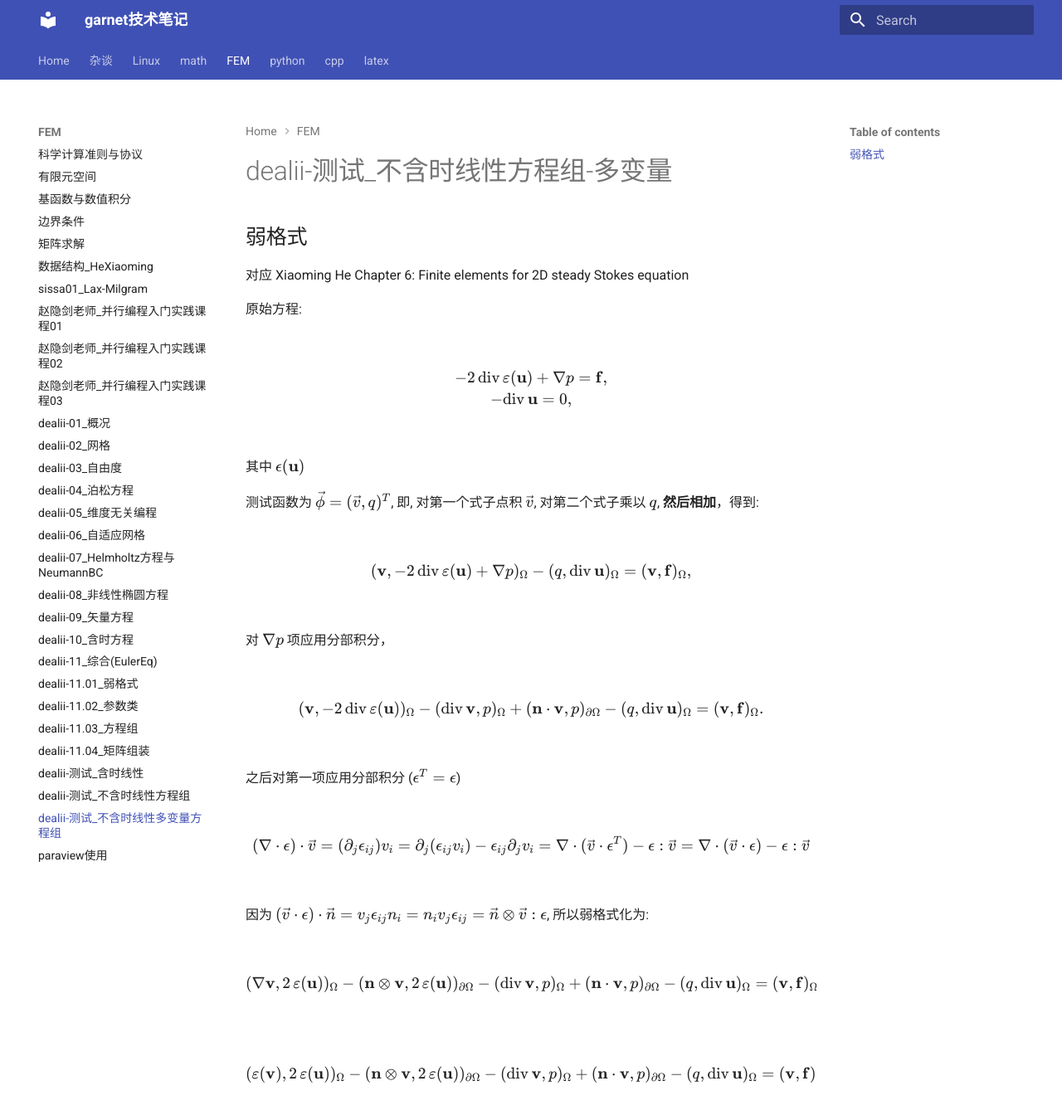
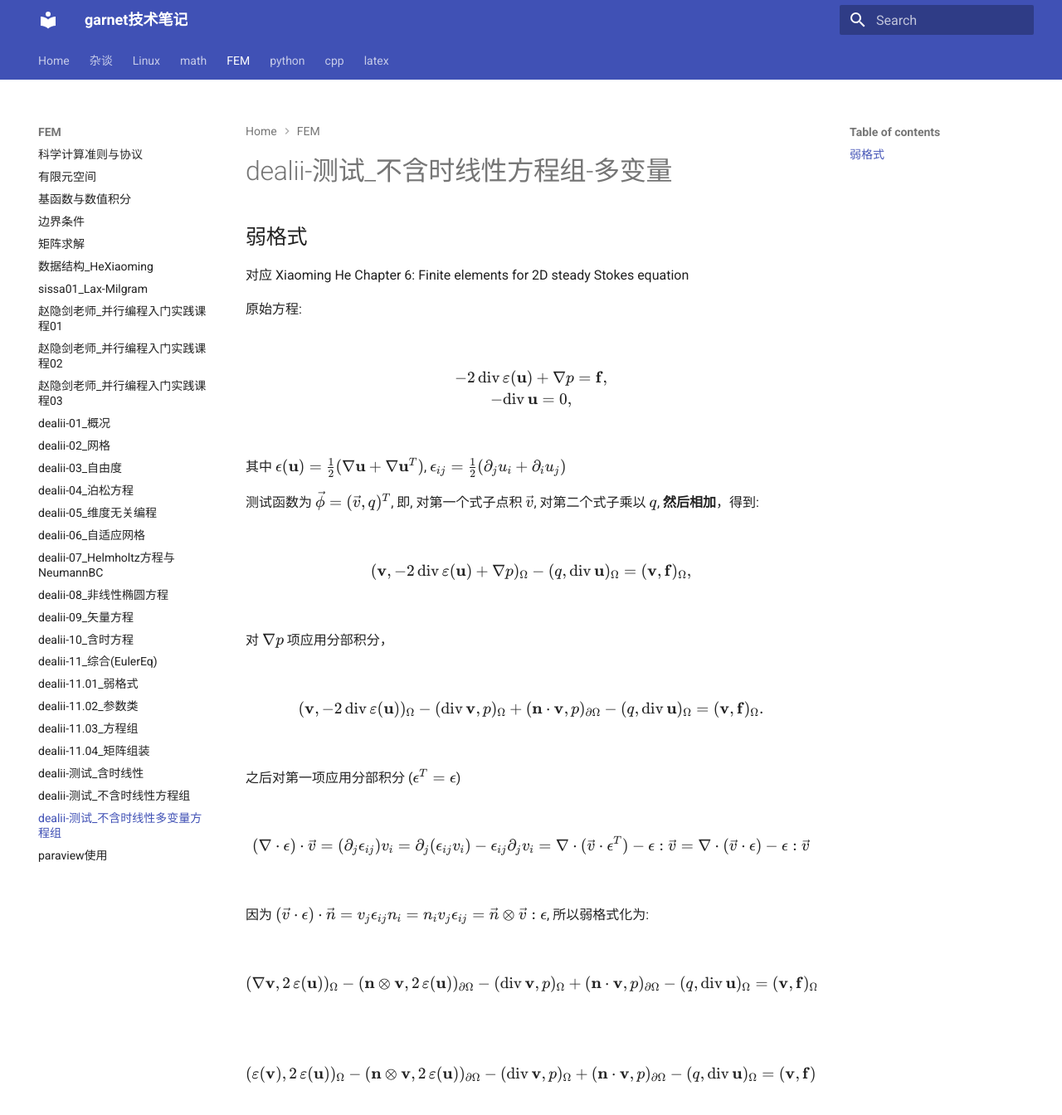
Before and after one commit to ymma98/technotes, an MkDocs documentation site: the page built from docs/FEM/dealii-测试_不含时线性方程组多变量.md, in a window 1280 px wide and 1373 px high. Shown: the top 1344 px of the window at 83% size. Built offline with MkDocs 1.6.1 and Material for MkDocs 9.7.7, drawn with Linux system fonts in a browser that asks for light colours; part of the change alters nothing that is shown.

Commit message:
docs/FEM/dealii-测试_不含时线性方程组多变量.md updated from https://stackedit.cn/

```diff
--- a/docs/FEM/dealii-测试_不含时线性方程组多变量.md
+++ b/docs/FEM/dealii-测试_不含时线性方程组多变量.md
@@ -12,7 +12,7 @@ $$
 -\mathrm{div}\,\mathbf{u} = 0,
 $$
 
-其中 $\epsilon(\mathbf{u})$
+其中 $\epsilon(\mathbf{u}) = \frac{1}{2}(\nabla \mathbf{u} + \nabla \mathbf{u}^T)$, $\epsilon_{ij} = \frac{1}{2}(\partial_j u_i + \partial_i u_j)$
 
 测试函数为 $\vec{\phi} = (\vec{v},q)^T$, 即, 对第一个式子点积 $\vec{v}$, 对第二个式子乘以 $q$, **然后相加**，得到:
 
@@ -50,7 +50,7 @@ $$
 
 
 <!--stackedit_data:
-eyJoaXN0b3J5IjpbMTg4NDk5MjcwNiwyMDcyMzYzMjQ5LC03ND
-E0NzcxNjAsLTIxMjk5MzYyNDMsNzg0NDEzMzMyLC0xNTM2NzY5
-MjQ2LC0xMzUwNTk3MjM2LC0xODExMjcwMzg1XX0=
+eyJoaXN0b3J5IjpbLTE4NTgzNjIzNzgsMjA3MjM2MzI0OSwtNz
+QxNDc3MTYwLC0yMTI5OTM2MjQzLDc4NDQxMzMzMiwtMTUzNjc2
+OTI0NiwtMTM1MDU5NzIzNiwtMTgxMTI3MDM4NV19
 -->
```
